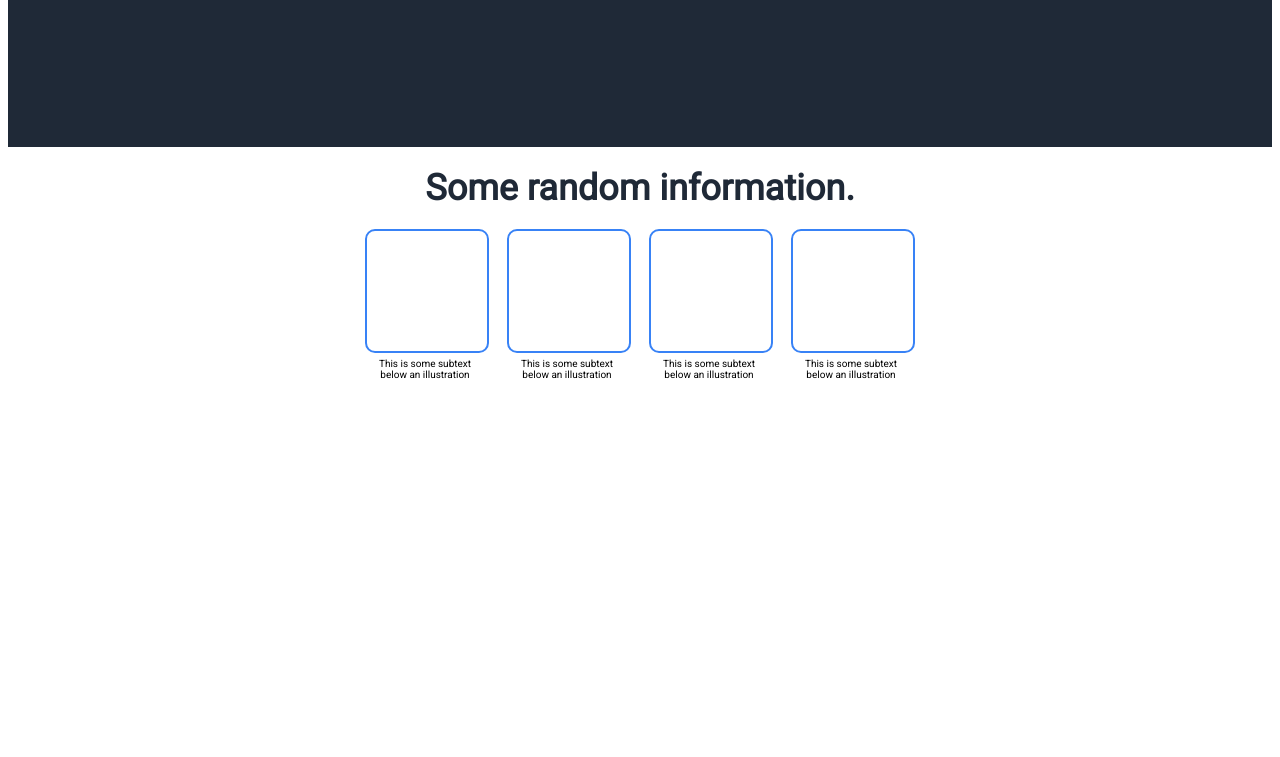
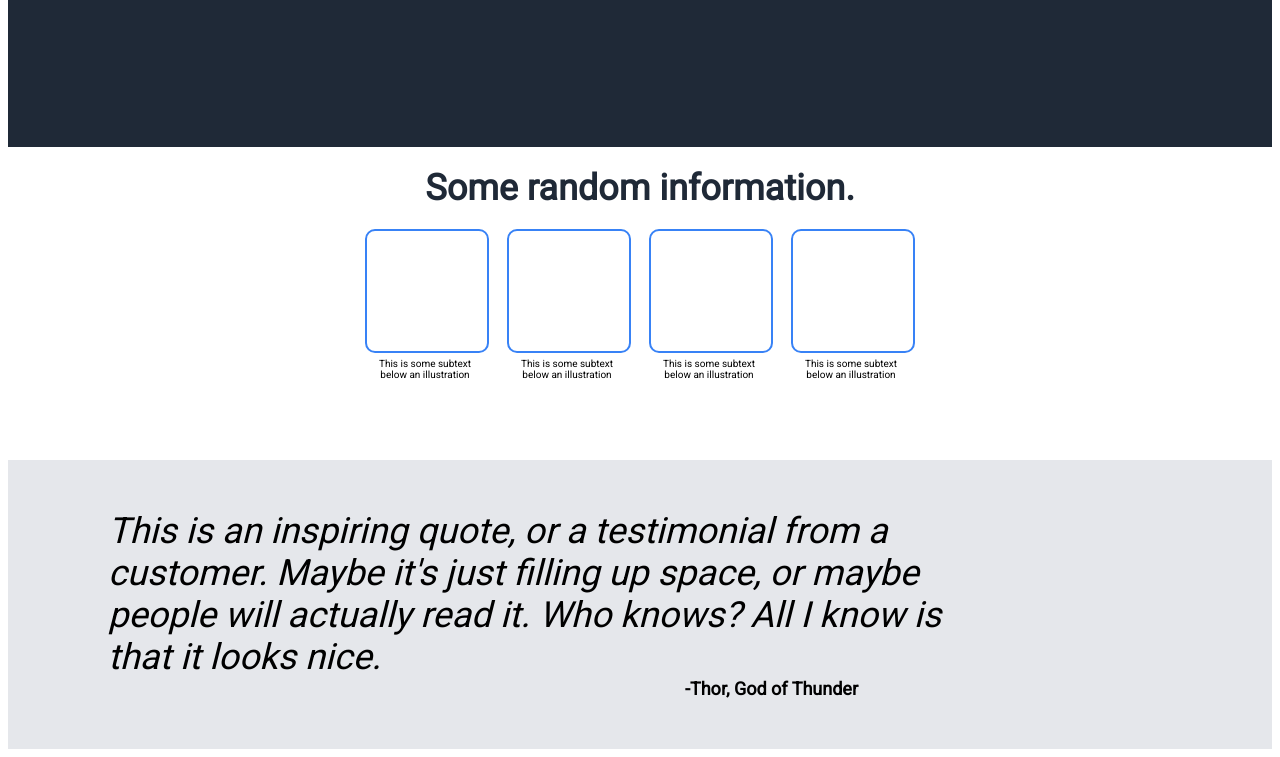
Before and after one commit to ikari4/flex-project, a plain HTML site: page index.html in a window 1280 px wide. Shown: the part 389-1146 px from the top of the page. Before the commit the page ends 800 px from the top, so only its background shows below. Drawn offline with Linux system fonts and the light colour scheme.

Commit message:
Create section 3

```diff
--- a/index.html
+++ b/index.html
@@ -48,6 +48,10 @@
                 </div>
             </div>
         </div>
+        <div class="sec3">
+            <div class="quote">This is an inspiring quote, or a testimonial from a customer. Maybe it's just filling up space, or maybe people will actually read it. Who knows? All I know is that it looks nice.</div>
+            <div class="speaker">-Thor, God of Thunder</div>
+        </div>
     </div>
 </body>
 
--- a/styles.css
+++ b/styles.css
@@ -92,6 +92,7 @@ button {
     flex-direction: column;
     align-items: center;
     background-color: white;
+    margin-bottom: 80px;
 }
 
 .top2 {
@@ -130,3 +131,26 @@ button {
     font-size: 10px;
     text-align: center;
 }
+
+.sec3 {
+    display: flex;
+    flex-direction: column;
+    background-color: #e5e7eb;
+}
+
+.quote {
+    font-size: 36px;
+    font-weight: light;
+    font-style: italic;
+    max-width: 850px;
+    text-align: left;
+    padding: 50px 100px 0 100px;
+}
+
+.speaker {
+    text-align: right;
+    font-size: 18px;
+    max-width: 850px;
+    padding-bottom: 50px;
+    font-weight: 800;
+}
```
